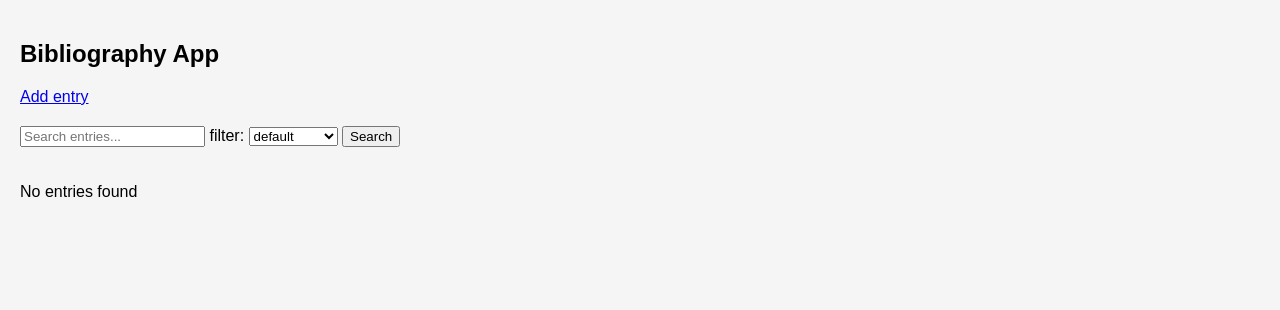
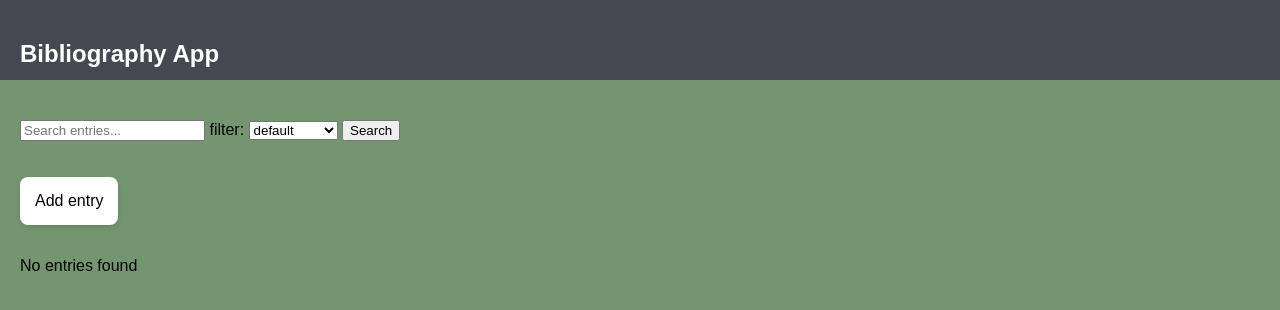
Before and after one commit to mistablasta/ohtu-miniprojekti, a Flask app: template src/templates/index.html in a window 1280 px wide. Shown: the top 310 px of the page. Run offline with Flask 3, Linux system fonts and the light colour scheme; the template is opened without the code that fills it, so the values that code supplies are empty.

Commit message:
feat: Create UI style for main page

```diff
--- a/src/static/styles.css
+++ b/src/static/styles.css
@@ -1,8 +1,79 @@
 body {
     font-family: Arial, sans-serif;
-    background-color: #f5f5f5;
+    background-color: #73956f;
     margin: 0;
+}
+
+.top-bar {
+    background-color: #454851;
     padding: 20px;
+    width: 100%;
+    height: 40px;
+    color: white;
+    bottom: 0;
+}
+
+.main-container {
+    margin: 20px;
+    display: flex;
+    flex-direction: column;
+    gap: 16px;
+    align-items: start;
+}
+
+.general-button {
+    display: block;
+    background: #ffffff;
+    color: black;
+    border-radius: 8px;
+    padding: 15px;
+    text-align: center;
+    text-decoration: none;
+    font-size: 16px;
+    cursor: pointer;
+    box-shadow: 0 2px 5px rgba(0,0,0,0.1);
+}
+
+.general-button:hover{
+    background: #29d66b;
+    transition: background-color 0.25 ease-out;
+}
+
+.site__submit {
+    display: flex;
+    flex-direction: row;
+    background: white;
+    width: 300px;
+    height: 20%;
+    border: #454851;
+    padding: 10px;
+    position: relative;
+}
+
+.search-input {
+    flex-grow: 2;
+    border: none;
+}
+
+.search-input:focus {
+    outline: none;
+}
+
+.search-button {
+    background: #95D7AE;
+    border: #95D7AE;
+    width: 30%;
+    height: 100%;
+    color: black;
+    cursor: pointer;
+    position: absolute;
+    right: 0%;
+    top: 0%;
+}
+
+.search-button:hover {
+    background: #29d66b;
+    transition: background-color 0.25 ease-out;
 }
 
 .entries-container {
--- a/src/templates/index.html
+++ b/src/templates/index.html
@@ -6,13 +6,12 @@ Bibliography App
 
 {% block body %}
 
+<div class="top-bar">
   <h2>Bibliography App</h2>
-
-<div>
-  <a href="/new_entry">Add entry</a>
 </div>
 
 <!-- Search ominaisuus -->
+<div class="main-container">
   <div style="margin: 20px 0;">
     <form action="/search" method="get">
       <input
@@ -33,7 +32,12 @@ Bibliography App
     </form>
   </div>
 
+    <div style="align-self: start;">
+      <a href="/new_entry" class="button general-button">Add entry</a>
+    </div>
+
     <!-- Näyttäää entryt -->
+    <div class="main-entry-container">
       <div class="entries-container">
         {% for entry in entries %}
         <div class="entry-card">
@@ -57,5 +61,7 @@ Bibliography App
           <p>No entries found</p>
         {% endfor %}
       </div>
-
+    </div>
+  </div>
+</div>
 {% endblock %}
```
Also changed, not shown: 1 other file. Lines whose indentation alone changed are shown as unchanged.
